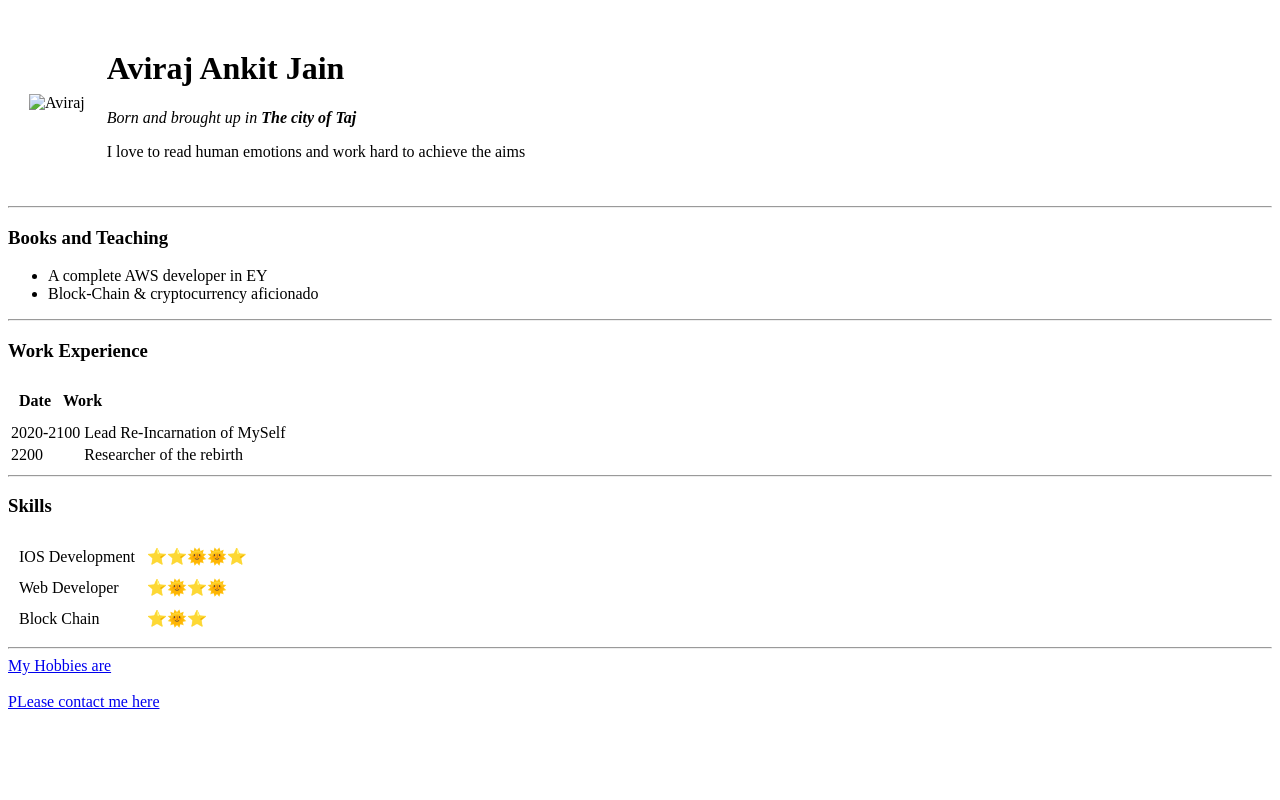
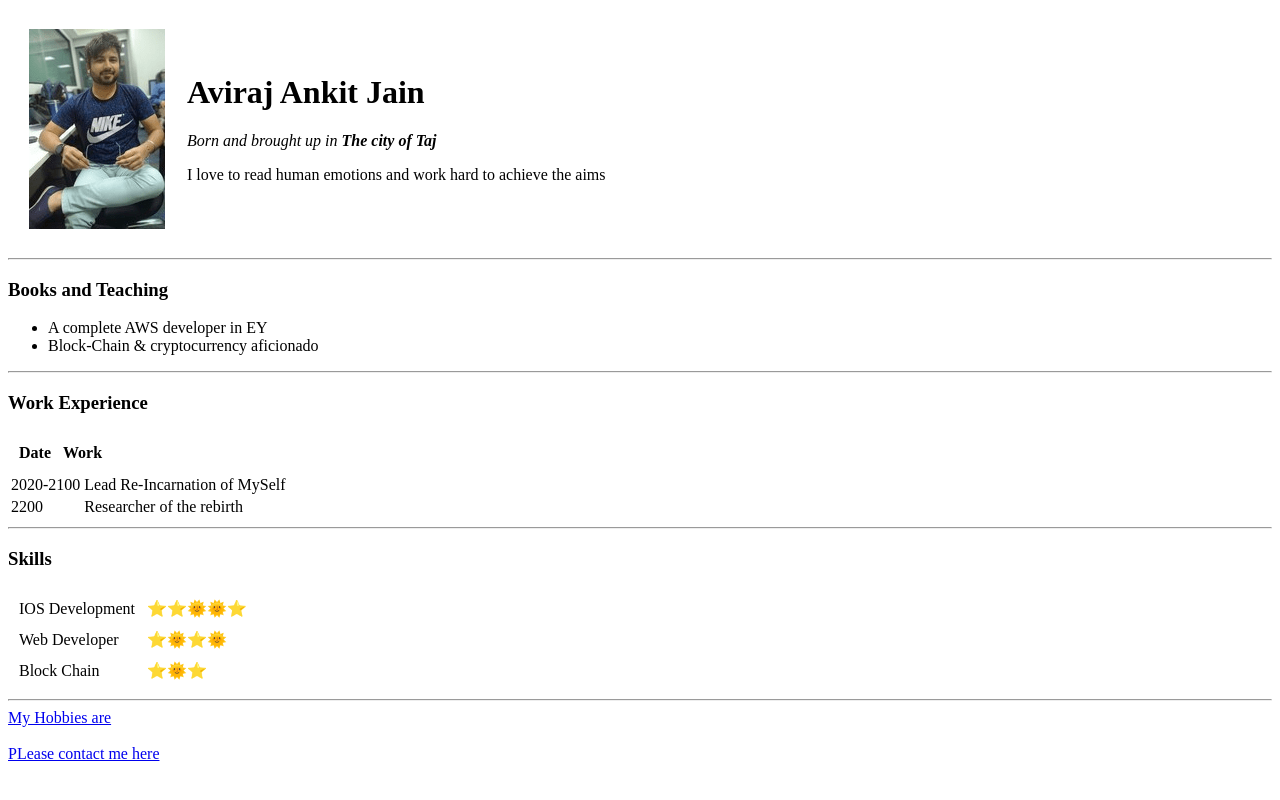
Before and after one commit to 2406ankit/Bio1, a plain HTML site: page index.html in a window 1280 px wide. Drawn offline with Linux system fonts and the light colour scheme; the site is published under a folder, as on GitHub Pages, so addresses that start at the root find nothing.

Commit message:
Update index.html

```diff
--- a/index.html
+++ b/index.html
@@ -1,4 +1,4 @@
-<!DOCTYPE html>
+
 <html lang="en">
 <head>
     <meta charset="UTF-8">
@@ -9,7 +9,7 @@
 <body>
     <table cellspacing="20">
         <tr>
-            <td><img src="/images/aviraj.png" alt="Aviraj"></td>
+            <td><img src="images/aviraj.png" alt="Aviraj"></td>
             <td><h1>Aviraj Ankit Jain</h1>
                 <p><em>Born and brought up in  <strong> The city of Taj</strong></em></p>
                 <p>I love to read human emotions and work hard to achieve the aims</p></td>
```
